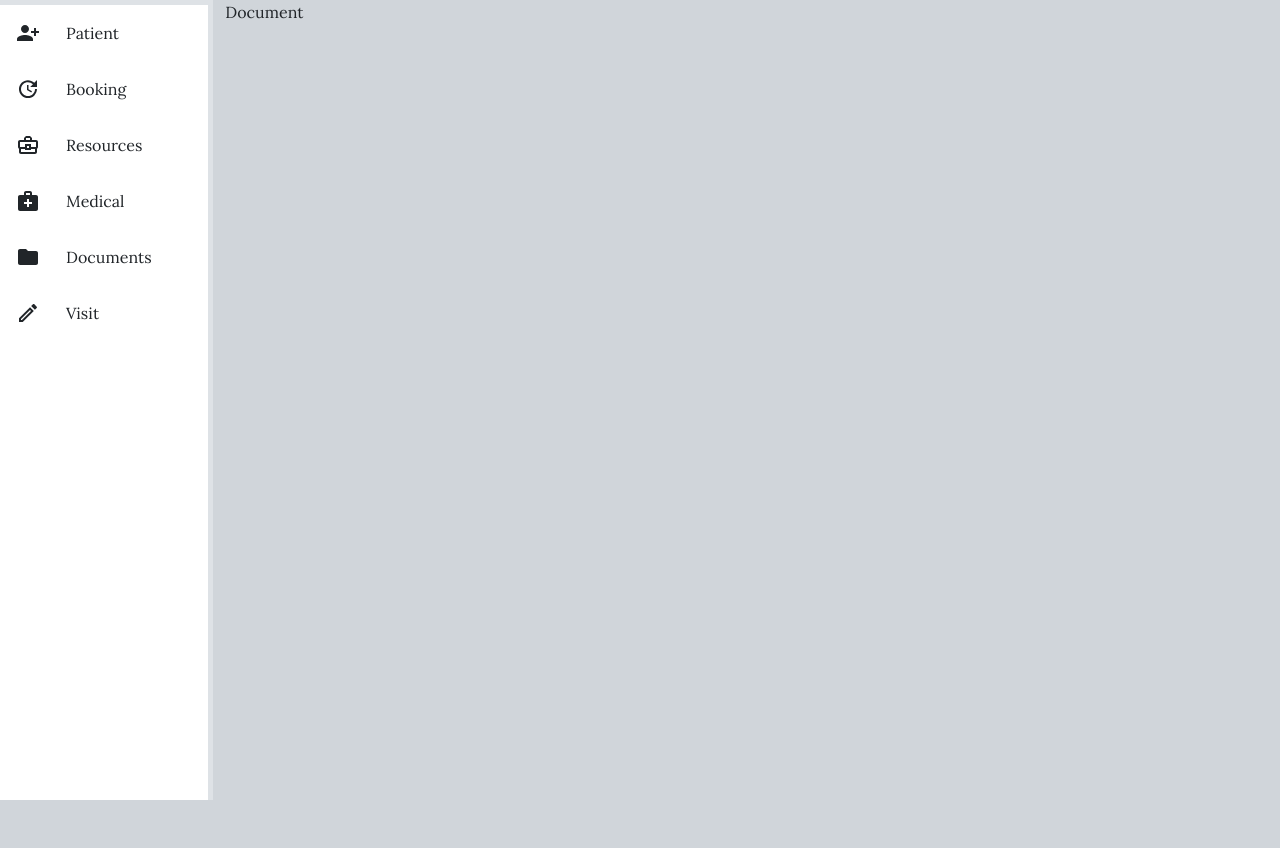
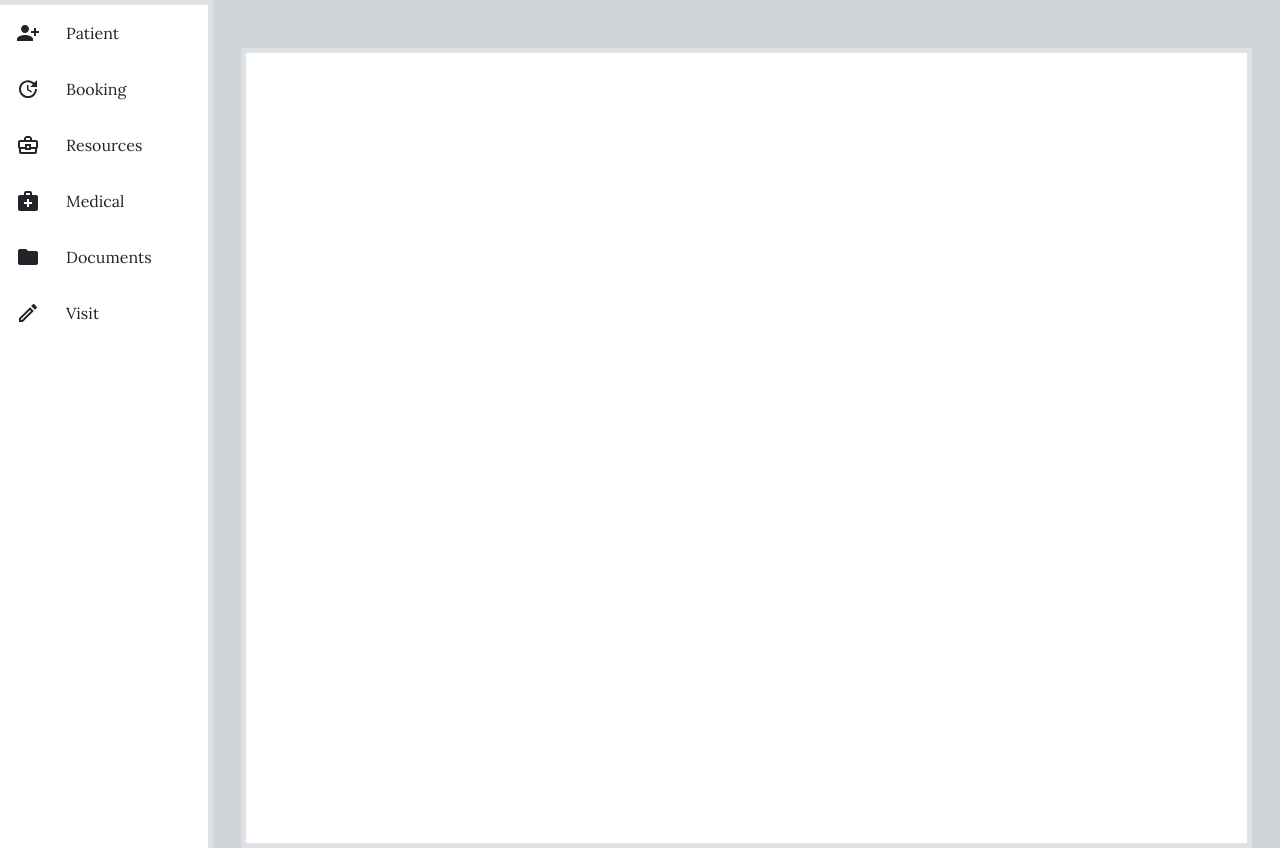
Before and after one commit to ShaniaKC/alivebtw, a React (Create React App) app: page /main/documents in a window 1280 px wide. Before the commit the page ends 800 px from the top, so only its background shows below. Built offline with nearby package versions, Linux system fonts and the light colour scheme.

Commit message:
1 file modified

```diff
--- a/src/components/maincomponents/Protected/Document.js
+++ b/src/components/maincomponents/Protected/Document.js
@@ -1,7 +1,9 @@
 import React from 'react';
 
 const Document = () => {
-  return <div>Document</div>;
+  return (
+    <div className="bg-white min-vh-100 mt-5 mx-md-3 border border-5 border-gray"></div>
+  );
 };
 
 export default Document;
```
